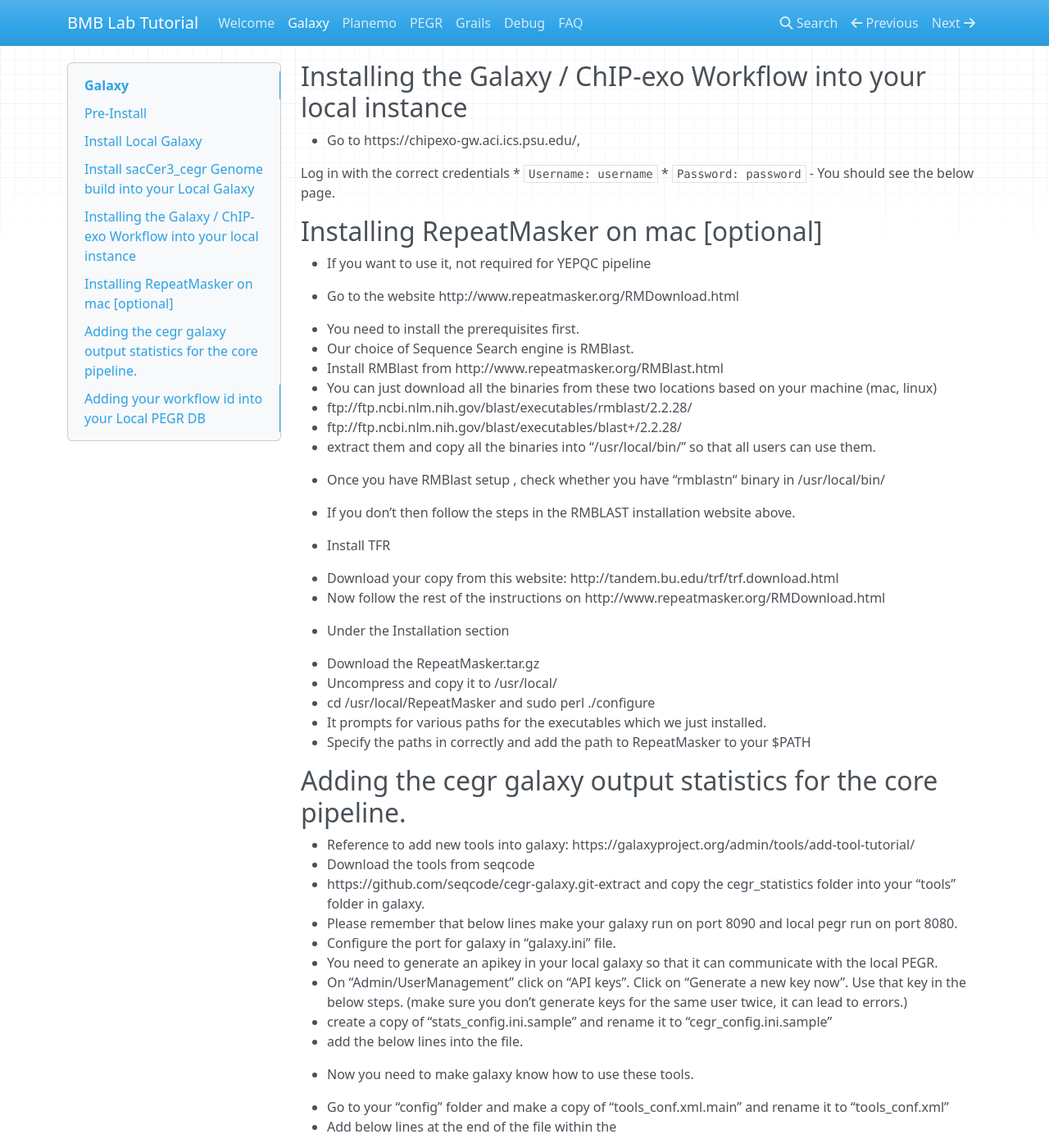
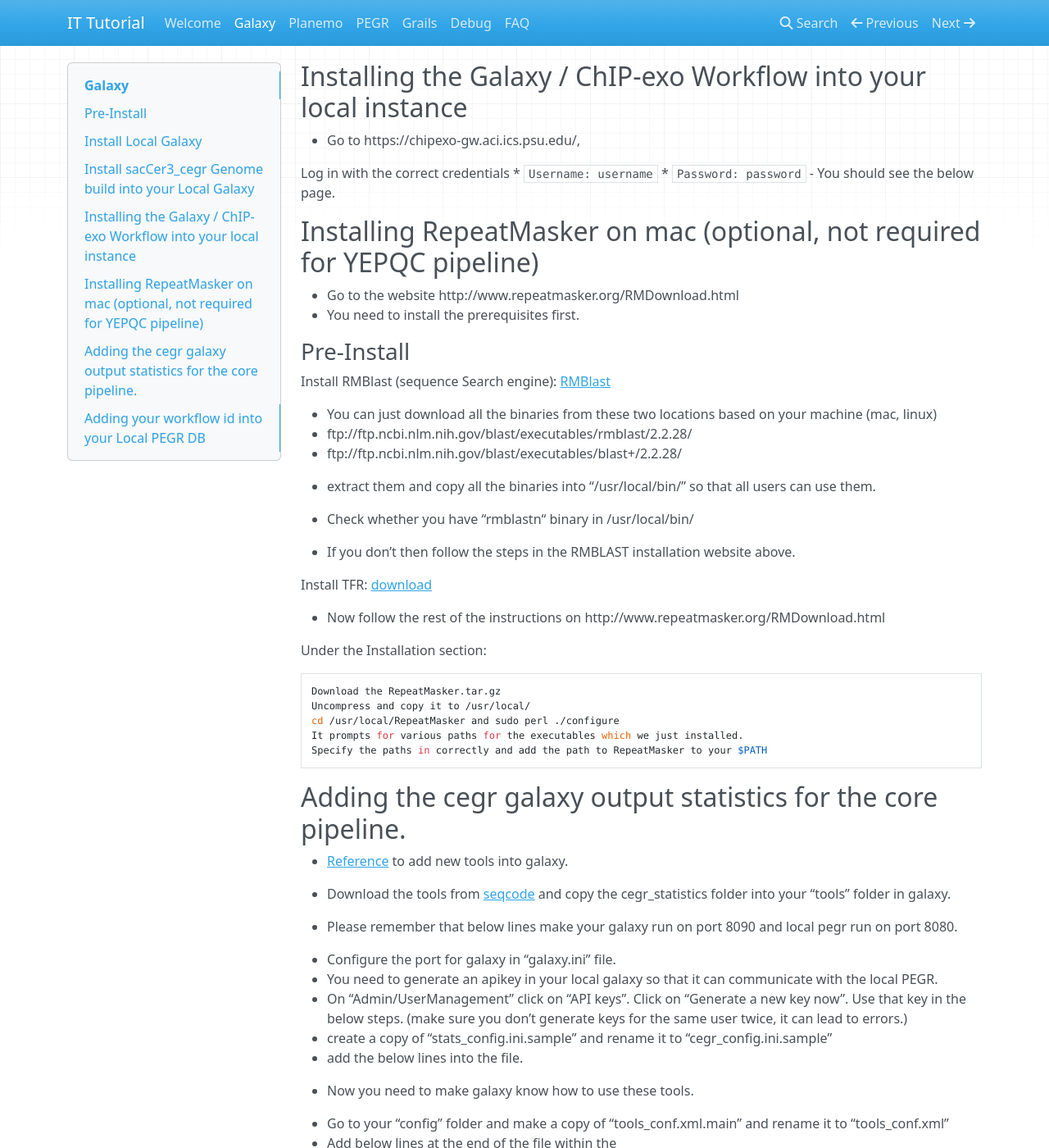
Before and after one commit to CEGRcode/labtutorial, an MkDocs documentation site: the page built from docs/galaxy.md, in a window 1280 px wide and 1400 px high, scrolled down 1694 px. Shown: the whole window at 82% size. Built offline with MkDocs 1.6.1, drawn with Linux system fonts in a browser that asks for light colours; nearby versions of some CDN libraries; old or Windows-style settings are respelled for this version of MkDocs.

```diff
--- a/docs/galaxy.md
+++ b/docs/galaxy.md
@@ -42,7 +42,9 @@ This makes sure that galaxy takes your configurations rather than the default on
 - Open the galaxy.ini file and search for “admin_users” and add the username to have admin access.
 
 - Install the below tools from your admin toolshed. (usually install those with the “Owner” being “iuc” or “devteam”), because the other “Owners” can have their own version for the tool in the Toolshed.
-* data_manager_bwa_mem_index_builderodata_manager_fetch_genome_dbkeys_all_fastaodata_manager_sam_fasta_index_builderodata_manager_twobit_builder
+
+
+data_manager_bwa_mem_index_builderodata_manager_fetch_genome_dbkeys_all_fastaodata_manager_sam_fasta_index_builderodata_manager_twobit_builder
 
 - Upload the “sacCer3_cegr. fa” fasta file into the galaxy using the “upload button” on the left pane top right corner.
 (available in the data folder, provided along with this documentation).
@@ -74,37 +76,41 @@ Log in with the correct credentials
 * `Password: password`
 - You should see the below page.
 
-## Installing RepeatMasker on mac [optional]
-- If you want to use it, not required for YEPQC pipeline
+## Installing RepeatMasker on mac (optional, not required for YEPQC pipeline)
 
 -	Go to the website http://www.repeatmasker.org/RMDownload.html
 -	You need to install the prerequisites first.
--	Our choice of Sequence Search engine is RMBlast.
-*	Install RMBlast from http://www.repeatmasker.org/RMBlast.html
+
+### Pre-Install
+Install RMBlast (sequence Search engine): [RMBlast](http://www.repeatmasker.org/RMBlast.html)
+
 *	You can just download all the binaries from these two locations based on your machine (mac, linux)
 *	ftp://ftp.ncbi.nlm.nih.gov/blast/executables/rmblast/2.2.28/
 *	ftp://ftp.ncbi.nlm.nih.gov/blast/executables/blast+/2.2.28/
+
 *	extract them and copy all the binaries into “/usr/local/bin/” so that all users can use them.
 
--	Once you have RMBlast setup , check whether you have “rmblastn“ binary in /usr/local/bin/
+- Check whether you have “rmblastn“ binary in /usr/local/bin/
 -	If you don’t then follow the steps in the RMBLAST installation website above.
 
--	Install TFR
--	Download your copy from this website: http://tandem.bu.edu/trf/trf.download.html
+Install TFR: [download](http://tandem.bu.edu/trf/trf.download.html)
+
 -	Now follow the rest of the instructions on http://www.repeatmasker.org/RMDownload.html
 
--	Under the Installation section
-*	Download the RepeatMasker.tar.gz
-*	Uncompress and copy it to /usr/local/
-*	cd /usr/local/RepeatMasker and sudo perl ./configure
-*	It prompts for various paths for the executables which we just installed.
-*	Specify the paths in correctly and add the path to RepeatMasker to your $PATH
+Under the Installation section:
+
+    Download the RepeatMasker.tar.gz
+    Uncompress and copy it to /usr/local/
+    cd /usr/local/RepeatMasker and sudo perl ./configure
+    It prompts for various paths for the executables which we just installed.
+    Specify the paths in correctly and add the path to RepeatMasker to your $PATH
 
 ## Adding the cegr galaxy output statistics for the core pipeline.
 
-- Reference to add new tools into galaxy: https://galaxyproject.org/admin/tools/add-tool-tutorial/
-- Download the tools from seqcode
-* https://github.com/seqcode/cegr-galaxy.git-extract and copy the cegr_statistics folder into your “tools” folder in galaxy.
+- [Reference](https://galaxyproject.org/admin/tools/add-tool-tutorial/) to add new tools into galaxy.
+
+- Download the tools from [seqcode](https://github.com/seqcode/cegr-galaxy.git-extract) and copy the cegr_statistics folder into your “tools” folder in galaxy.
+
 - Please remember that below lines make your galaxy run on port 8090 and local pegr run on port 8080.
 - Configure the port for galaxy in “galaxy.ini” file.
 - You need to generate an apikey in your local galaxy so that it can communicate with the local PEGR.
--- a/mkdocs.yml
+++ b/mkdocs.yml
@@ -1,4 +1,4 @@
-site_name: BMB Lab Tutorial
+site_name: IT Tutorial
 
 pages:
   - Welcome: 'index.md'
```
Also changed, not shown: docs/pegr.md (+7 -7 lines).
